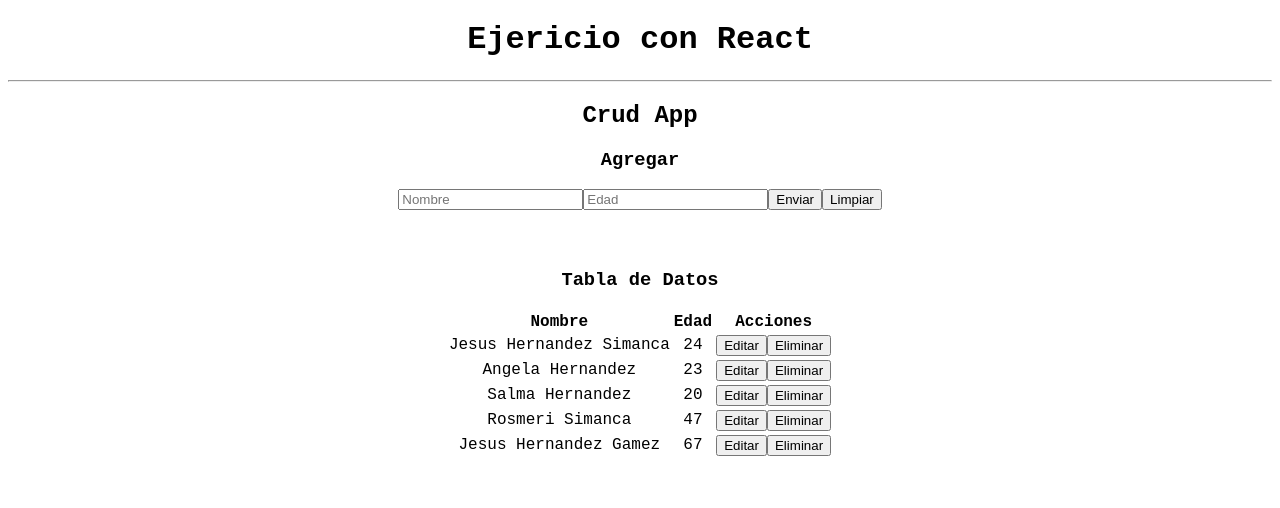
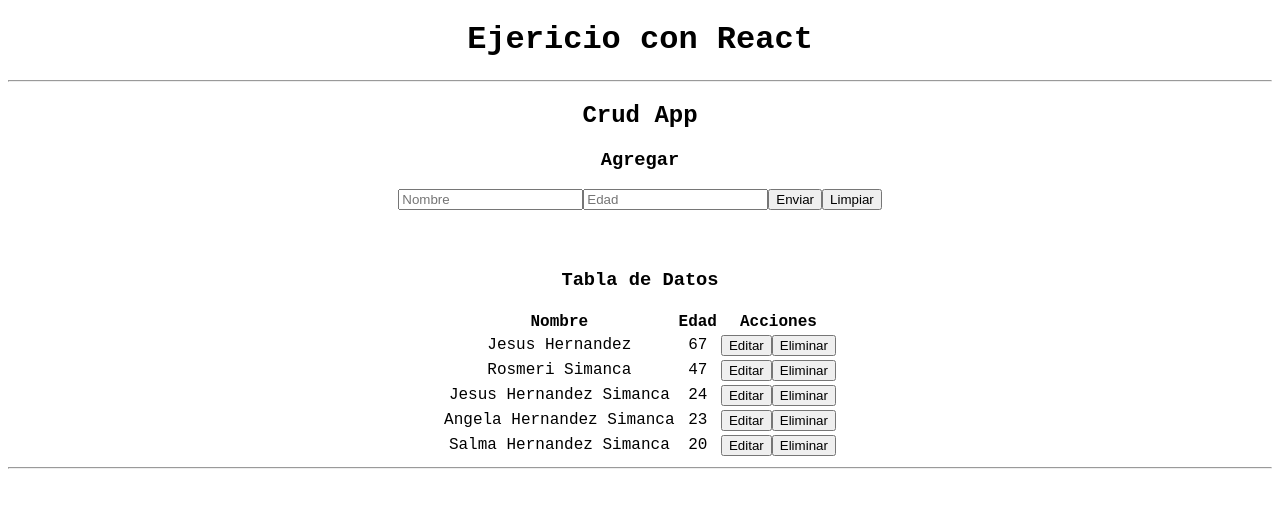
Before and after one commit to jesushdz97/curso_jhonmircha, a React (Create React App) app: page / in a window 1280 px wide. Shown: the top 508 px of the page. Built offline with nearby package versions, Linux system fonts and the light colour scheme.

Commit message:
CRUD: local - editar/eliminar (completo)

```diff
--- a/src/App.js
+++ b/src/App.js
@@ -6,7 +6,7 @@ const App = () => {
   return (
     <div className='App'>
       <h1> Ejericio con React </h1> <hr />
-      <CrudApp />
+      <CrudApp /> <hr />
     </div>
   )
 }
--- a/src/components/crud/CrudApp.jsx
+++ b/src/components/crud/CrudApp.jsx
@@ -5,28 +5,28 @@ import CrudTable from './CrudTable'
 const initialDB = [
   {
     id: 0,
+    name: 'Jesus Hernandez',
+    age: 67,
+  },
+  {
+    id: 1,
+    name: 'Rosmeri Simanca',
+    age: 47,
+  },
+  {
+    id: 2,
     name: 'Jesus Hernandez Simanca',
     age: 24,
   },
   {
-    id: 1,
-    name: 'Angela Hernandez',
+    id: 3,
+    name: 'Angela Hernandez Simanca',
     age: 23,
   },
   {
-    id: 2,
-    name: 'Salma Hernandez',
+    id: 4,
+    name: 'Salma Hernandez Simanca',
     age: 20,
-  },
-  {
-    id: 3,
-    name: 'Rosmeri Simanca',
-    age: 47,
-  },
-  {
-    id: 4,
-    name: 'Jesus Hernandez Gamez',
-    age: 67,
   },
 ]
 
@@ -38,8 +38,17 @@ const CrudApp = () => {
     data.id = db.length
     setDb([...db, data])
   }
-  const updateData = (data) => {}
-  const deleteData = (id) => {}
+
+  const updateData = (data) => {
+    setDb(db.map((el) => (el.id === data.id ? data : el)))
+    alert('¡Datos Actualizados!')
+  }
+
+  const deleteData = (id) => {
+    let isDelete = window.confirm(`¿Desea borrar a el usuario ${id}`)
+    isDelete && setDb(db.filter((el) => el.id !== id))
+    alert('¡Dato Eliminado!')
+  }
 
   return (
     <>
--- a/src/components/crud/CrudForm.jsx
+++ b/src/components/crud/CrudForm.jsx
@@ -1,9 +1,13 @@
-import React, { useState } from 'react'
+import React, { useState, useEffect } from 'react'
 
 const initForm = { name: '', age: '' }
 
-const CrudForm = ({ createData, updateData, setDataToEdit }) => {
+const CrudForm = ({ createData, updateData, setDataToEdit, dataToEdit }) => {
   const [form, setForm] = useState(initForm)
+
+  useEffect(() => {
+    dataToEdit ? setForm(dataToEdit) : setForm(initForm)
+  }, [dataToEdit])
 
   const handleChange = (e) => {
     const { target } = e
@@ -16,19 +20,23 @@ const CrudForm = ({ createData, updateData, setDataToEdit }) => {
 
   const handleSubmit = (e) => {
     e.preventDefault()
-    if ((form.name || form.age).trim().length === 0) {alert('Datos Vacios'); return}
+    if ((form.name || form.age).trim().length === 0) {
+      alert('Datos Vacios')
+      return
+    }
     !form.id ? createData(form) : updateData(form)
     handleReset()
   }
 
   const handleReset = () => {
     setForm(initForm)
-    setDataToEdit(initForm)
+    setDataToEdit(null)
   }
 
   return (
     <div>
-      <h3>Agregar</h3>
+      {!dataToEdit ? <h3>Agregar</h3> : <h3> Editar</h3>}
+      {dataToEdit && <p> Editando: {dataToEdit.name} </p>}
       <form onSubmit={handleSubmit}>
         <input
           type='text'
--- a/src/components/crud/CrudTable.jsx
+++ b/src/components/crud/CrudTable.jsx
@@ -9,7 +9,8 @@ const styles = {
   flexDirection: 'column',
 }
 
-const CrudTable = ({ data }) => {
+
+const CrudTable = ({ data, setDataToEdit, deleteData }) => {
   return (
     <div style={styles}>
       <h3>Tabla de Datos</h3>
@@ -23,10 +24,15 @@ const CrudTable = ({ data }) => {
         </thead>
         <tbody>
           {data.length === 0 ? (
-            <td colSpan={3}> No hay datos </td>
+            <td colSpan={3} style={{color: 'gray'}} > No hay datos </td>
           ) : (
             data.map((el) => (
-              <CrudTableRow key={el.id} name={el.name} age={el.age} />
+              <CrudTableRow
+                key={el.id}
+                el={el}
+                setDataToEdit={setDataToEdit}
+                deleteData={deleteData}
+              />
             ))
           )}
         </tbody>
--- a/src/components/crud/CrudTableRow.jsx
+++ b/src/components/crud/CrudTableRow.jsx
@@ -1,13 +1,14 @@
 import React from 'react'
 
-const CrudTableRow = ({ name, age }) => {
+const CrudTableRow = ({ el, setDataToEdit, deleteData }) => {
+  const { id, name, age } = el
   return (
     <tr>
       <td>{name}</td>
       <td>{age}</td>
       <td>
-        <button>Editar</button>
-        <button>Eliminar</button>
+        <button onClick={() => setDataToEdit(el)}>Editar</button>
+        <button onClick={() => deleteData(id)}>Eliminar</button>
       </td>
     </tr>
   )
```
Also changed, not shown: src/clasesApp/ConceptosBasicosApp.js (renamed from src/clases/ConceptosBasicos.js).
